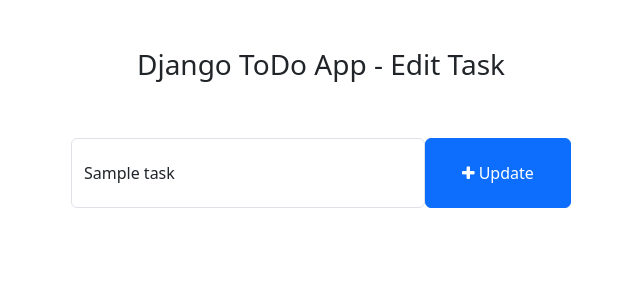
After one commit to charlesssm/ToDo, a Django app: template templates/edit_task.html in a window 1280 px wide. The commit adds this page. Shown: the top 300 px of the page, without its empty margins (319-959 px from the left). Run offline with Django 5.2, Linux system fonts and the light colour scheme; the template is opened without the code that fills it: most values are stand-ins (such as "Sample title", 1, 10 or a date in 2020).

Commit message:
ToDo App Final

```diff
--- /dev/null
+++ b/templates/edit_task.html
@@ -0,0 +1,32 @@
+<!DOCTYPE html>
+<html lang="en">
+<head>
+    <meta charset="UTF-8">
+    <meta http-equiv="X-UA-Compatible" content="IE=edge">
+    <meta name="viewport" content="width=device-width, initial-scale=1.0">
+    <title>TODO LIST - Home</title>
+    <!-- Bootstrap -->
+    <link href="https://cdn.jsdelivr.net/npm/bootstrap@5.3.0-alpha1/dist/css/bootstrap.min.css" rel="stylesheet" integrity="sha384-GLhlTQ8iRABdZLl6O3oVMWSktQOp6b7In1Zl3/Jr59b6EGGoI1aFkw7cmDA6j6gD" crossorigin="anonymous">
+    <script src="https://cdn.jsdelivr.net/npm/bootstrap@5.3.0-alpha1/dist/js/bootstrap.bundle.min.js" integrity="sha384-w76AqPfDkMBDXo30jS1Sgez6pr3x5MlQ1ZAGC+nuZB+EYdgRZgiwxhTBTkF7CXvN" crossorigin="anonymous"></script>
+    <!-- Font Awesome Icons -->
+    <link rel="stylesheet" href="https://cdnjs.cloudflare.com/ajax/libs/font-awesome/4.7.0/css/font-awesome.min.css">
+    <style>
+        .form-control{
+        padding: 1.375rem .75rem !important;
+    }
+    </style>
+</head>
+<body>
+    <div class = "container">
+        <h3 class="pt-5 pb-5 text-center"> Django ToDo App - Edit Task</h3>
+        <form action="{% url 'edit_task' get_task.pk%}" method="POST" style="width:500px; margin:auto">
+            {% csrf_token %} <!--csrf cross site request forgery-->
+            <div class="form-group">
+                <span style="display: flex;">
+                    <input type="text" name='task' class="form-control" placeholder="Add a Task" value="{{ get_task.task }}">
+                    <button type="submit" class="btn btn-primary" style="width: 200px;"><i class="fa fa-plus"></i> Update</button>
+                </span>
+            </div>
+        </form>
+    </div>
+</body>
--- a/todo/urls.py
+++ b/todo/urls.py
@@ -2,6 +2,18 @@ from django.urls import path
 from . import views
 
 urlpatterns = [
+    #add task feature
     path('addTask/',views.addTask,name='addTask'),
 
+    #mark as done feature
+    path('mark_as_done/<int:pk>/',views.mark_as_done,name='mark_as_done'),
+
+    #mark as undone feature
+    path('mark_as_undone/<int:pk>/',views.mark_as_undone,name='mark_as_undone'),
+
+    #edit task feature
+    path('edit_task/<int:pk>/',views.edit_task,name='edit_task'),
+
+    #delete task feature
+    path('delete_task/<int:pk>/',views.delete_task,name='delete_task'),
 ]
--- a/todo_main/views.py
+++ b/todo_main/views.py
@@ -4,8 +4,10 @@ from todo.models import Task
 
 def home(request):
     tasks = Task.objects.filter(is_completed = False).order_by('updated_at')
-    print(tasks)
+    completed_tasks = Task.objects.filter(is_completed = True).order_by('updated_at')
+
     context = {
         'tasks' : tasks,
+        'completed_tasks':completed_tasks,
     }
     return render(request,'home.html',context)
```
Also changed, not shown: templates/home.html (+9 -4 lines), todo/views.py (+31 -1 lines), db.sqlite3.
